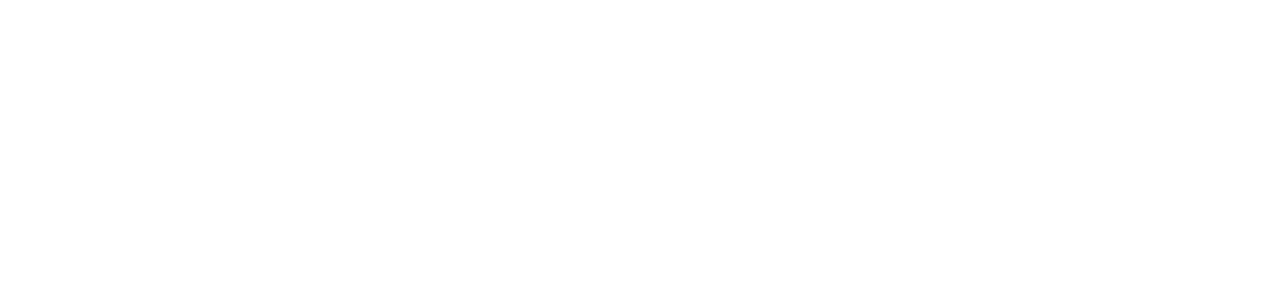
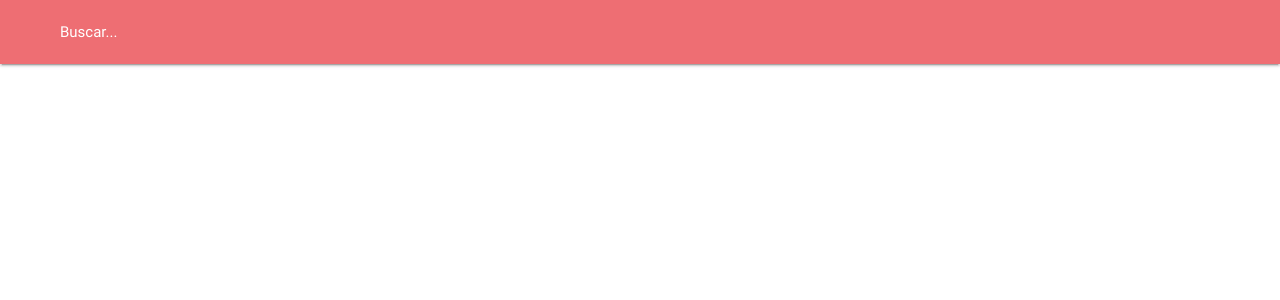
Before and after one commit to camesine/youtube-search, a React (Create React App) app: page / in a window 1280 px wide. Shown: the top 300 px of the page. Built offline with nearby package versions, Linux system fonts and the light colour scheme.

Commit message:
Diseño del componente search_bar

```diff
--- a/package.json
+++ b/package.json
@@ -6,7 +6,8 @@
     "materialize-css": "^0.100.2",
     "react": "^16.2.0",
     "react-dom": "^16.2.0",
-    "react-scripts": "1.0.17"
+    "react-scripts": "1.0.17",
+    "youtube-api-search": "0.0.5"
   },
   "scripts": {
     "start": "react-scripts start",
--- a/public/index.html
+++ b/public/index.html
@@ -4,6 +4,7 @@
     <meta charset="utf-8">
     <meta name="viewport" content="width=device-width, initial-scale=1, shrink-to-fit=no">
     <meta name="theme-color" content="#000000">
+    <link href="https://fonts.googleapis.com/icon?family=Material+Icons" rel="stylesheet">
     <!--
       manifest.json provides metadata used when your web app is added to the
       homescreen on Android. See https://developers.google.com/web/fundamentals/engage-and-retain/web-app-manifest/
--- a/src/components/App.js
+++ b/src/components/App.js
@@ -1,9 +1,11 @@
 import React, { Component } from 'react';
+import SearchBar from './search_bar/index'
 
 class App extends Component {
   render() {
     return (
-      <div className="App">
+      <div>
+        <SearchBar />
       </div>
     );
   }
--- /dev/null
+++ b/src/components/search_bar/index.js
@@ -0,0 +1,3 @@
+import SearchBar from './search_bar';
+
+export default SearchBar;
--- /dev/null
+++ b/src/components/search_bar/search_bar.js
@@ -0,0 +1,27 @@
+import React, { Component } from 'react';
+import './style.css'
+
+class SearchBar extends Component {
+
+  constructor(props) {
+    super(props)
+
+    this.state = { term: '' }
+
+  }
+
+  render() {
+    return (
+      <nav>
+        <div className="nav-wrapper">
+          <div className="input-field">
+            <input onChange={event => this.setState({ term: event.target.value })} type="search" placeholder="Buscar... "/>
+            <i className="material-icons">close</i>
+          </div>
+        </div>
+      </nav>
+    );
+  }
+}
+
+export default SearchBar
--- /dev/null
+++ b/src/components/search_bar/style.css
@@ -0,0 +1,4 @@
+
+input[type="search"]::placeholder {
+  color: white;
+}
```
Also changed, not shown: 1 other file (tests, documents, lock files or other folders).
